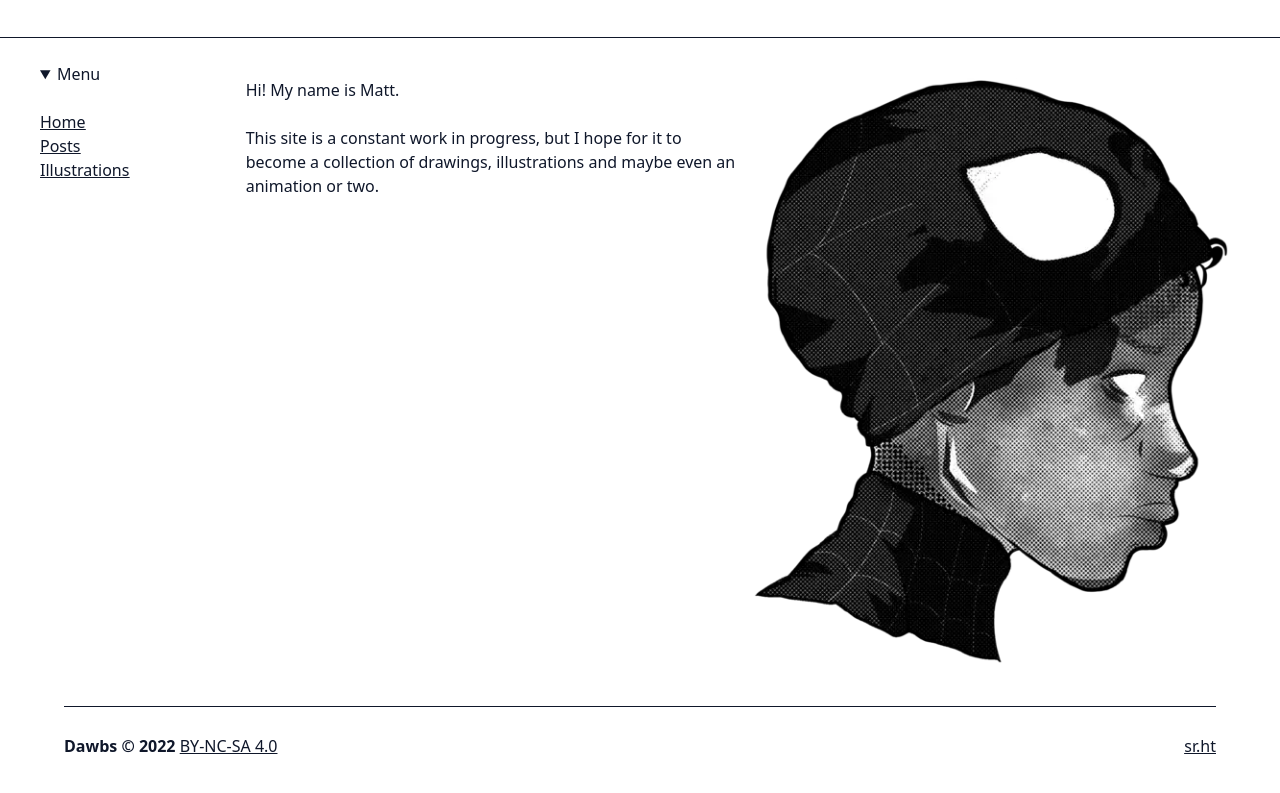
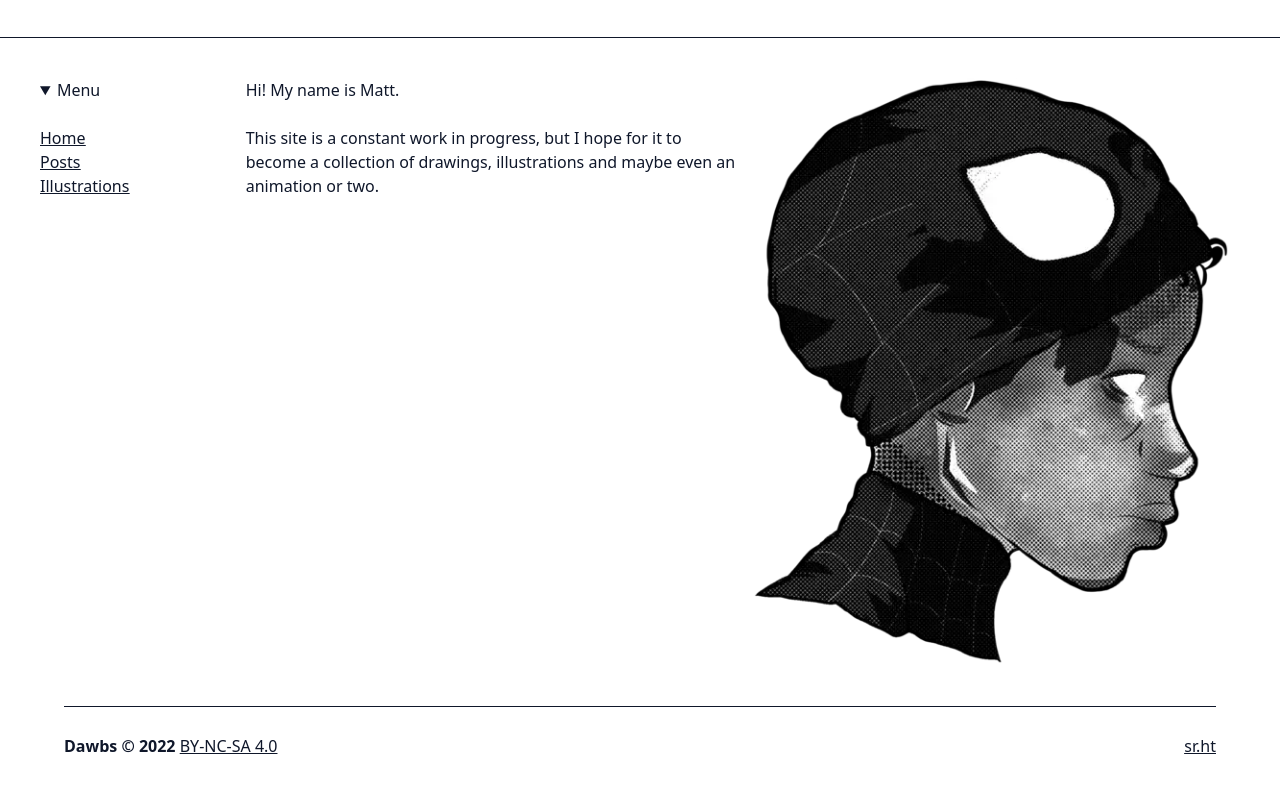
Before and after one commit to mgdawber/dawbs.co.uk, a plain HTML site: page index.html in a window 1280 px wide. Shown: the part 93-886 px from the top of the page. Drawn offline with Linux system fonts and the light colour scheme.

Commit message:
style: Add top padding to summary menu

```diff
--- a/index.html
+++ b/index.html
@@ -37,7 +37,7 @@
       </header>
       <div class="flex flex-col lg:flex-row">
         <nav class="pl-10 w-[15rem]">
-          <details class="pt-6" open>
+          <details class="pt-10" open>
             <summary class="mb-6">Menu</summary>
             <nav class="flex flex-col underline">
               <a href="index.html">Home</a>
```
Also changed, not shown: illustrations.html (+1 -1 lines), posts.html (+1 -1 lines), posts/29-06-22-migrating-from-github.html (+1 -1 lines), static/output.css.
